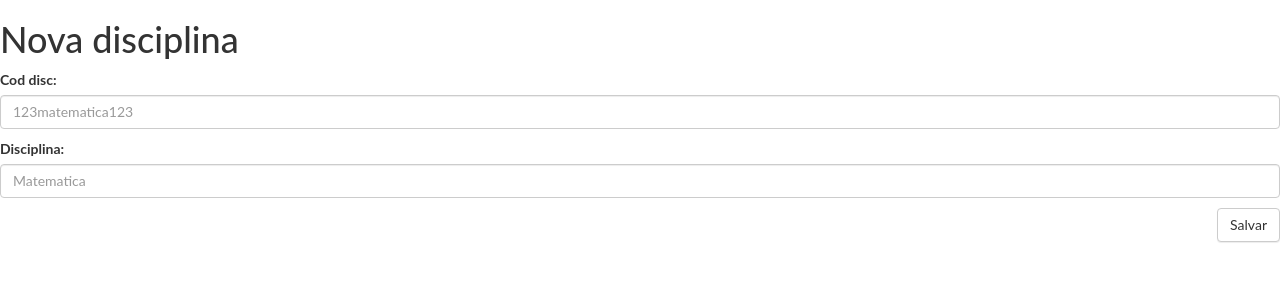
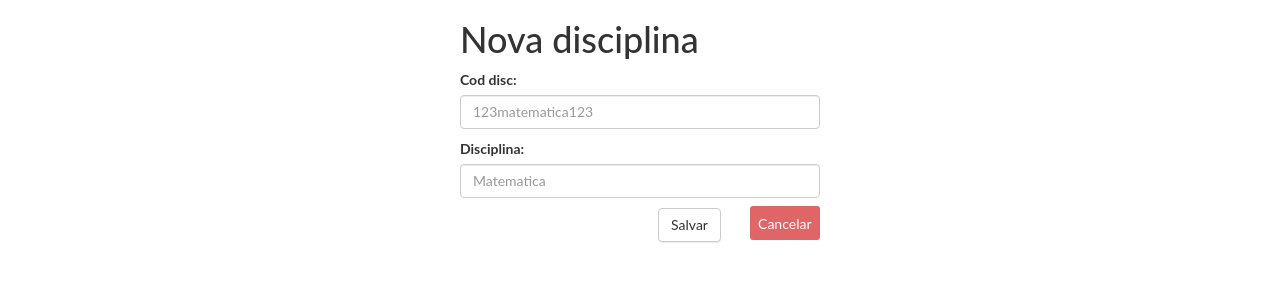
Before and after one commit to 3m1dswagil/timetable, a Django app: page / in a window 1280 px wide. Shown: the part 52-352 px from the top of the page. Run offline with Django 3.2, Linux system fonts and the light colour scheme; some libraries are stand-ins or nearby versions.

Commit message:
Update cad_disc.html

```diff
--- a/grade/templates/grade/cad_disc.html
+++ b/grade/templates/grade/cad_disc.html
@@ -1,11 +1,22 @@
 {% extends 'grade/base.html' %}
 
 {% block content %}
+  <div class="content container">
+      <div class="row">
+          <div class="col-md-4">
+
+          </div>
+          <div class="col-md-4">
             <h1>Nova disciplina</h1>
             <form method="POST" class="post-form">{% csrf_token %}
                 {{ form.as_p }}
                 <div align='right'>
                   <button type="submit" class="btn btn-default">Salvar</button>
+                  <a href="/cadastradas" Style="text-decoration: none; box-sizing: border-box; color: white; background-color: rgb(224, 101, 102); padding: 8.5px; margin-left:25px; border-radius:3px">
+                  Cancelar</a>
                 </div>
             </form>
+          </div>
+      </div>
+  </div>
 {% endblock %}
```
Lines whose indentation alone changed are shown as unchanged.
